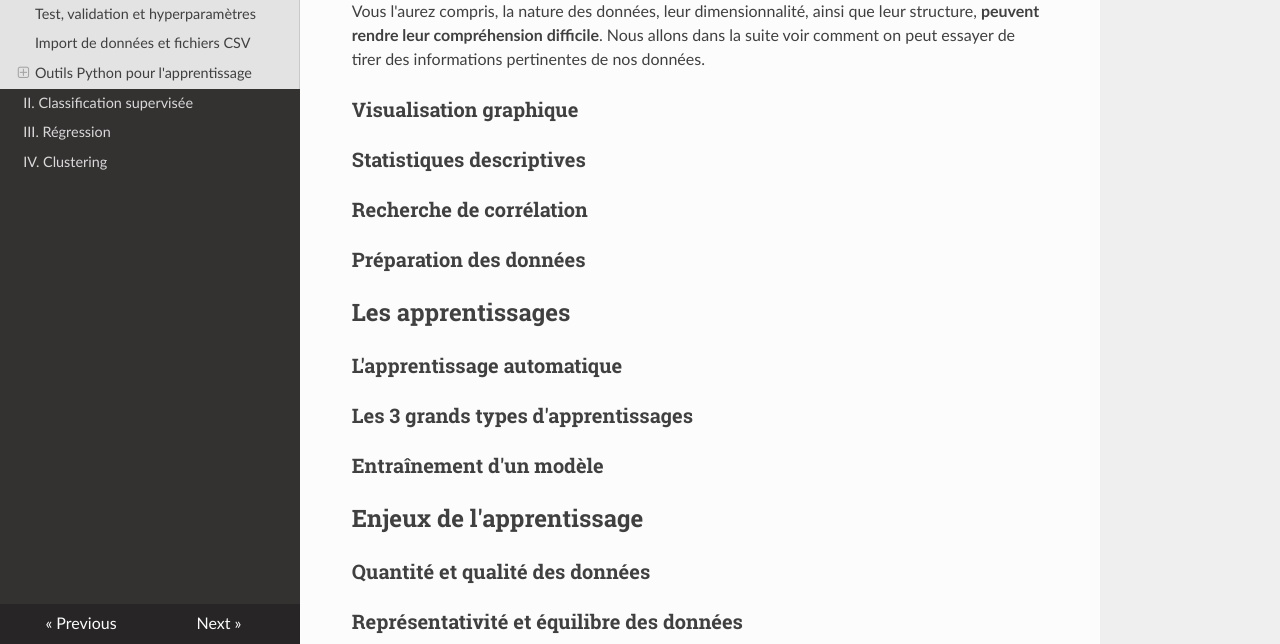
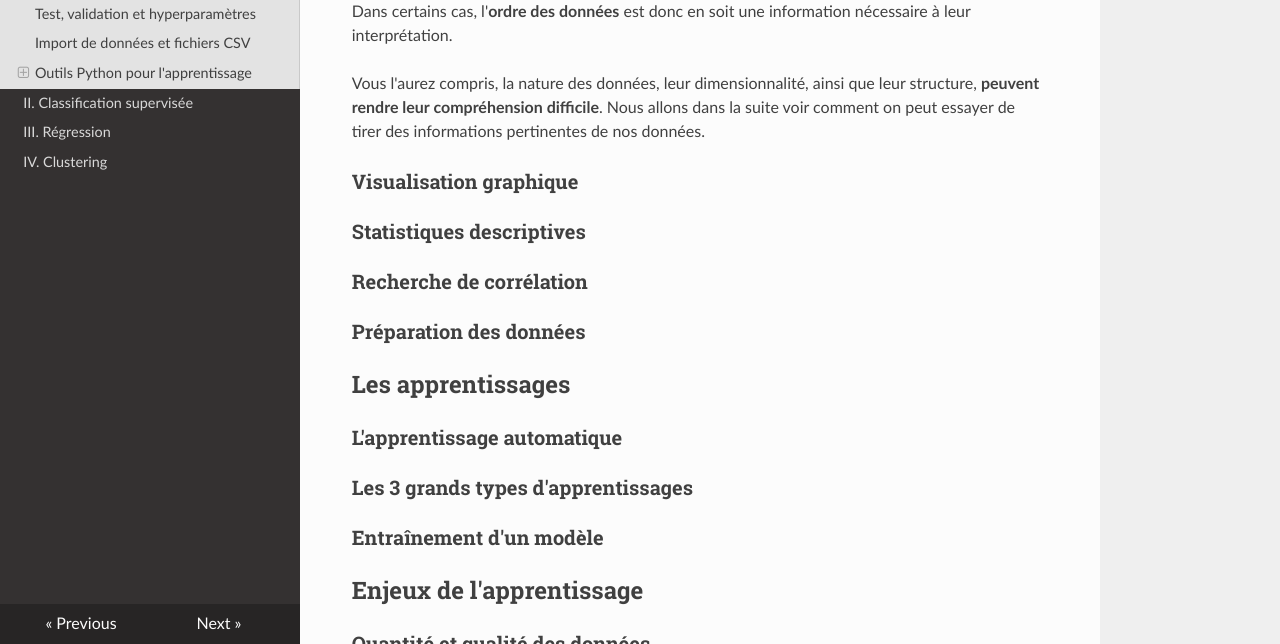
Before and after one commit to NicOudart/UVSQ_LSSI633_data_science, an MkDocs documentation site: the page built from docs/Chap1_Introduction.md, in a window 1280 px wide and 900 px high, scrolled down 3683 px, cut to the strip 256-900 px from the top of the window. Built offline with MkDocs 1.6.1, drawn with Linux system fonts in a browser that asks for light colours; nearby versions of some CDN libraries.

Commit message:
-Minor update of Chapter 1.

```diff
--- a/docs/Chap1_Introduction.md
+++ b/docs/Chap1_Introduction.md
@@ -110,6 +110,8 @@ Il est évident que changer la position des pixels les uns par rapport aux autre
 
 ![Données structurées](img/Chap1_image_shuffled.png)
 
+Dans certains cas, l'**ordre des données** est donc en soit une information nécessaire à leur interprétation.
+
 Vous l'aurez compris, la nature des données, leur dimensionnalité, ainsi que leur structure, **peuvent rendre leur compréhension difficile**.
 Nous allons dans la suite voir comment on peut essayer de tirer des informations pertinentes de nos données.
 
```
